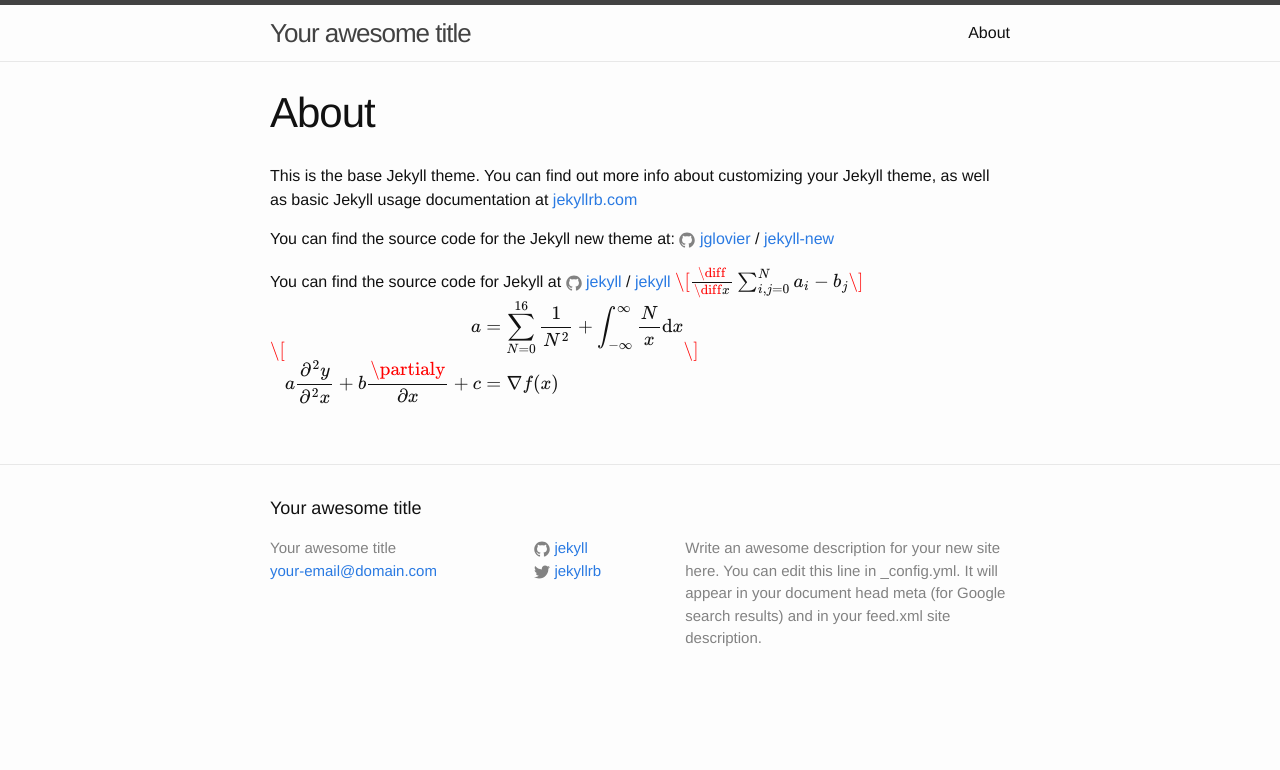
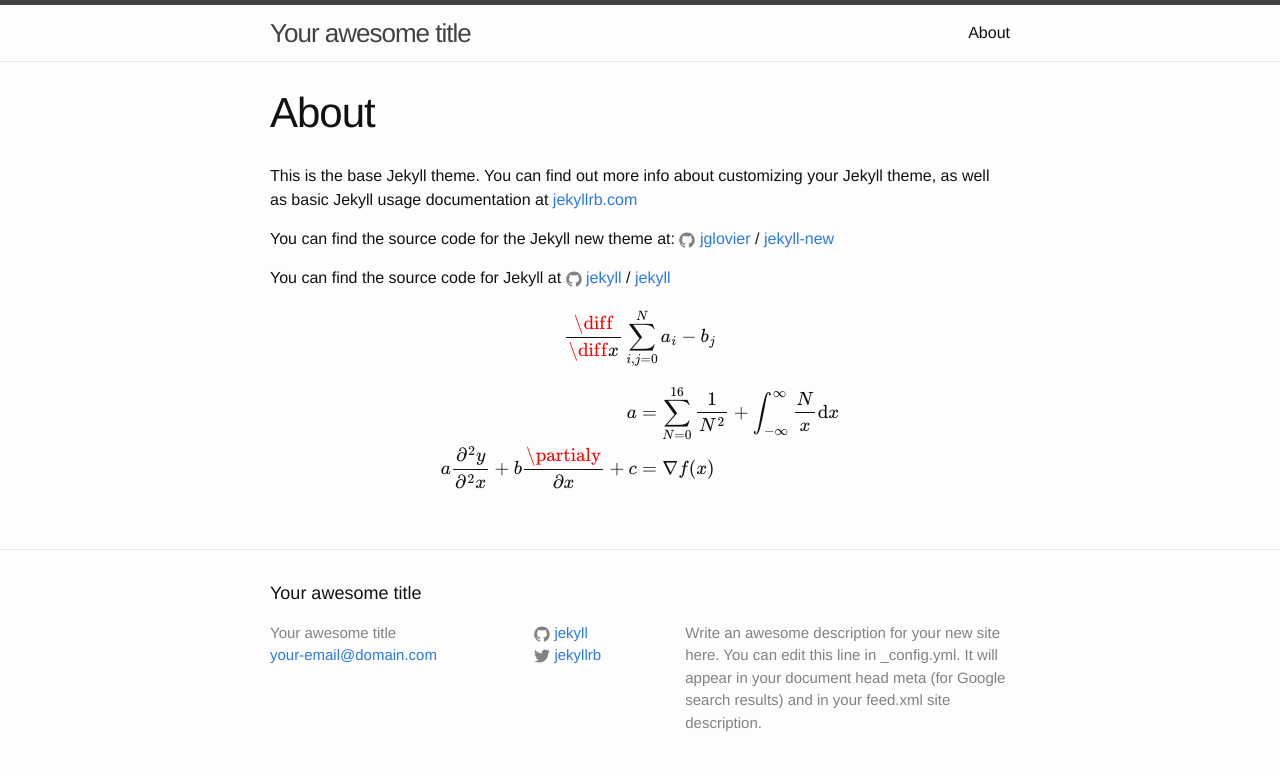
Before and after one commit to baardkrk/baardkrk.github.io, a Jekyll site: the page built from about.md, in a window 1280 px wide. Shown: the top 770 px of the page. Built offline with Jekyll 4.4.1, drawn with Linux system fonts in a browser that asks for light colours; formulas are drawn with MathJax 3.

Commit message:
second equation

```diff
--- a/about.md
+++ b/about.md
@@ -13,5 +13,7 @@ You can find the source code for the Jekyll new theme at:
 You can find the source code for Jekyll at
 {% include icon-github.html username="jekyll" %} /
 [jekyll](https://github.com/jekyll/jekyll)
-$$ \[ \frac{\diff}{\diff x}\sum^{N}_{i,j = 0} a_{i} - b_{j} \] $$
-$$ \[ \begin{split} a &= \sum^{16}_{N=0}\frac{1}{N^2} + \int_{-\infty}^{\infty}\frac{N}{x} \mathrm{d} x \\ a\frac{\partial^2y}{\partial^2x}+b\frac{\partialy}{\partial x}+c &= \nabla f(x) \end{split} \] $$
+
+$$ \frac{\diff}{\diff x}\sum^{N}_{i,j = 0} a_{i} - b_{j} $$
+
+$$ \begin{split} a &= \sum^{16}_{N=0}\frac{1}{N^2} + \int_{-\infty}^{\infty}\frac{N}{x} \mathrm{d} x \\ a\frac{\partial^2y}{\partial^2x}+b\frac{\partialy}{\partial x}+c &= \nabla f(x) \end{split} $$
```
